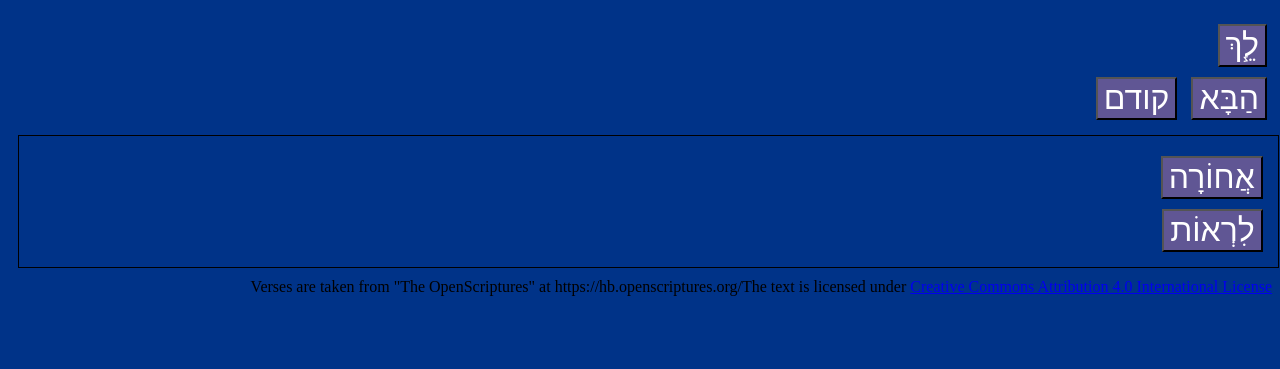
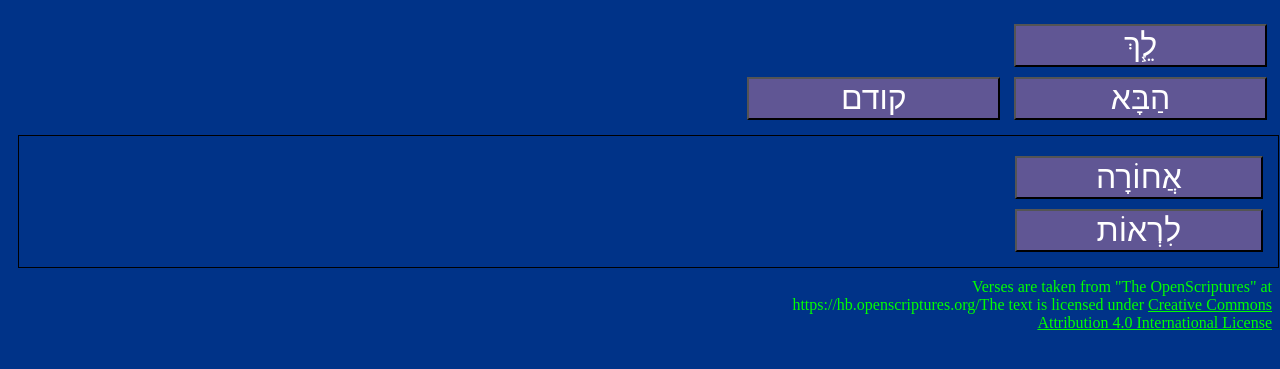
Before and after one commit to machawt/jonah, a plain HTML site: page index.html in a window 1280 px wide. Shown: the part 61-430 px from the top of the page. Drawn offline with Linux system fonts and the light colour scheme.

Commit message:
Update styles.css

```diff
--- a/styles.css
+++ b/styles.css
@@ -1,7 +1,7 @@
 body, br{background-color:#003388;background-size:cover;}
 .b {width:10%;margin:5px;font-size:1.5em;background-color:#666600; color:#ffffff}
-.bb {width 80%;margin:5px;font-size:2em;background-color:#605694; color:#ffffff}
-
+.bb {width:20%;margin:5px;font-size:2em;background-color:#605694; color:#ffffff}
+a,footer {width:40%;color:#00ff00;font-size 1em;}
 h1{color:#ffffff;font-size 4em;}
 .text{width:90%;margin:5px;font-size 2em;}
 .texth{width:00%;margin:5px;font-size:0em;}
```
